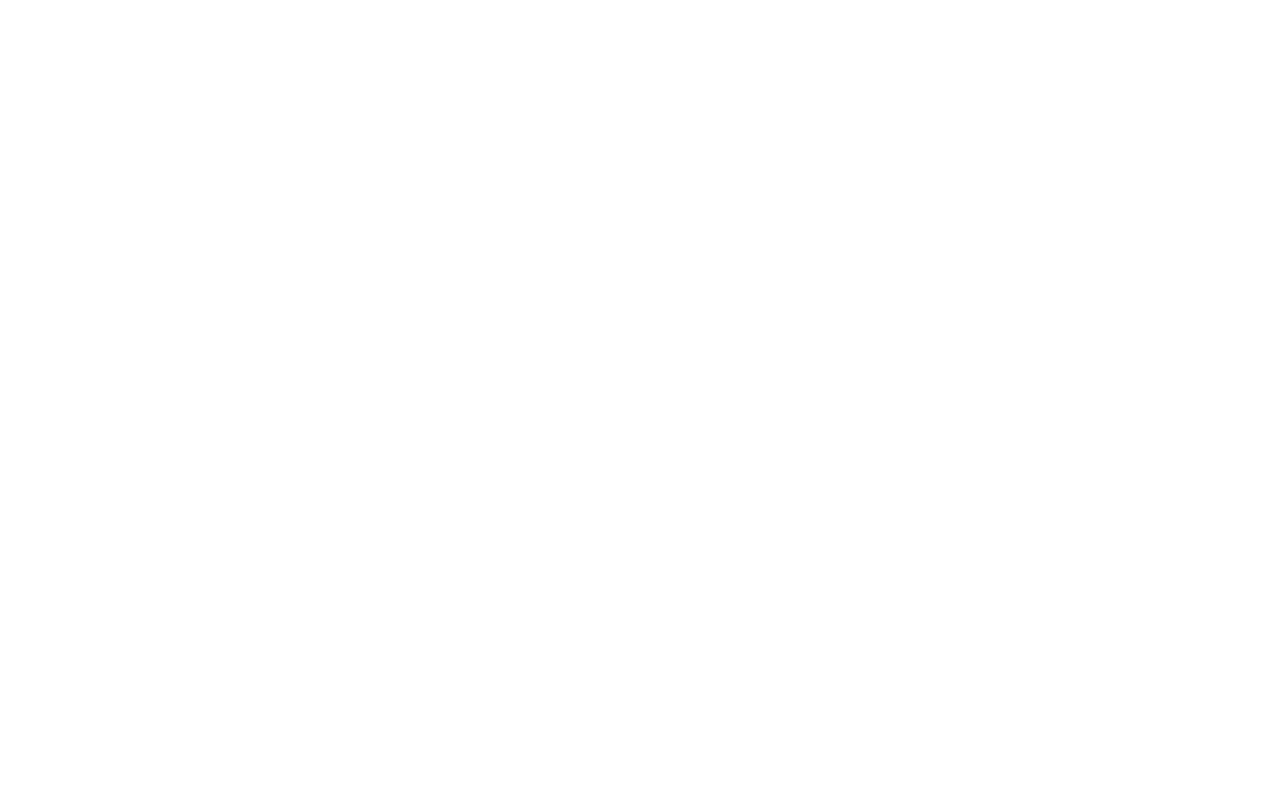
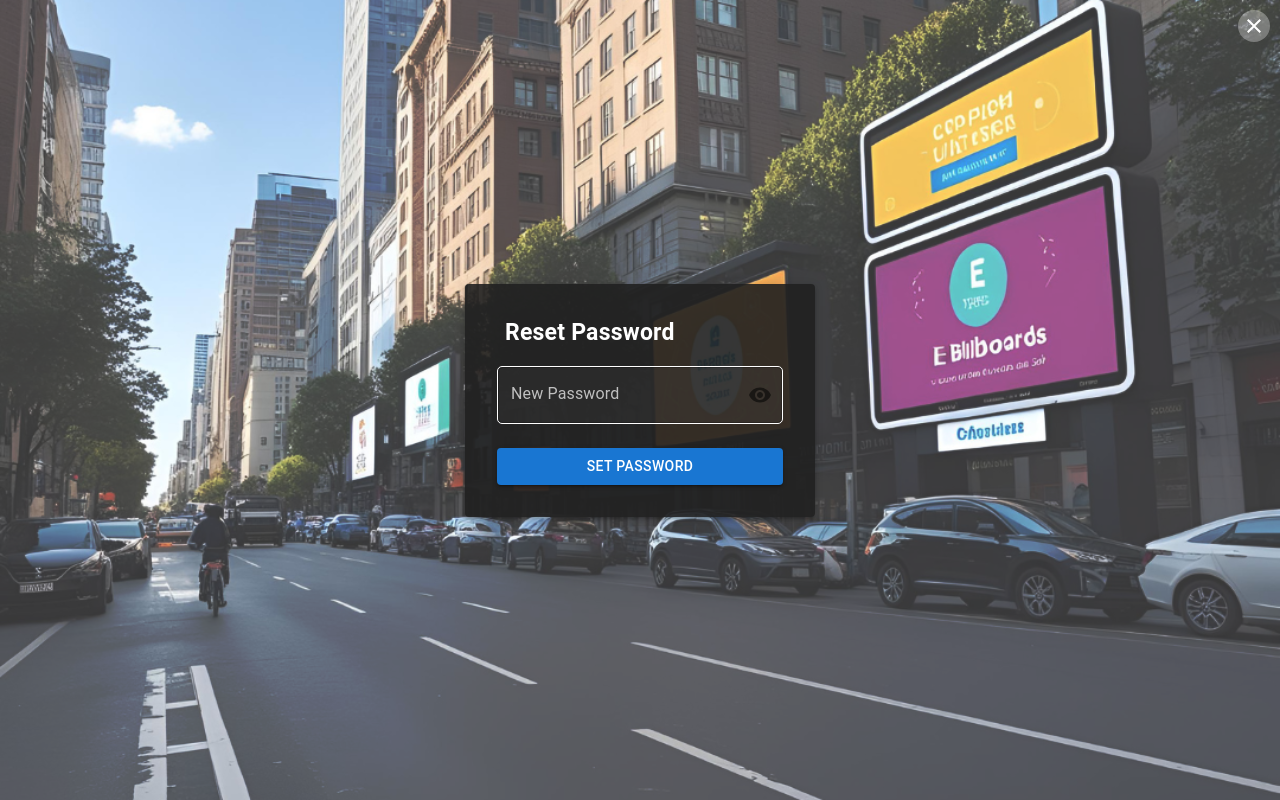
Before and after one commit to ridhdhi2510/E-Advertisement-Frontend, a React (Vite) app: page /resetpassword/1 in a window 1280 px wide. Before the commit this address had no page. Built offline with nearby package versions, Linux system fonts and the light colour scheme.

Commit message:
forgot and reset password

```diff
--- a/src/App.jsx
+++ b/src/App.jsx
@@ -17,6 +17,7 @@
 import PaymentDetails from "./customer/PaymentDetails";
 import PaymentPage from "./customer/PaymentPage";
 import { UpdateMyScreen } from "./agency/UpdateMyScreen";
+import { ResetPassword } from "./component/ResetPassword";
 
 function App() {
   axios.defaults.baseURL = "http://localhost:3000";
@@ -26,6 +27,7 @@
         <Routes>
           <Route path="/" element={<Home />} />
           <Route path="/signin" element={<SignIn />} />
+          <Route path="/resetpassword/:token" element={<ResetPassword />}></Route>
           <Route path="/signup" element={<SignUp />} />
           <Route path="/agency/*" element={<AgencyPage />}>
             <Route index element={<DefaultPage />} />
--- /dev/null
+++ b/src/component/ResetPassword.jsx
@@ -0,0 +1,112 @@
+import React, { useState } from 'react'
+import { useForm } from 'react-hook-form'
+import { Dialog, DialogTitle, TextField, Button, Select, MenuItem, FormControl, InputLabel, Box, Typography, Paper, Divider, FormControlLabel, Checkbox, IconButton, InputAdornment } from '@mui/material';
+import { Visibility, VisibilityOff } from "@mui/icons-material";
+import axios from 'axios';
+import bgImg from '../assets/Bg-1.png';
+import CloseIcon from "@mui/icons-material/Close";
+import { useNavigate, useParams } from 'react-router-dom';
+
+export const ResetPassword = () => {
+
+    const [showPassword, setShowPassword] = useState(false);
+    const {register,handleSubmit, formState: {errors}} = useForm()
+    const navigate = useNavigate();
+    const token = useParams().token
+
+    const handleTogglePassword = () => {
+        setShowPassword(!showPassword);
+    };
+
+    const submitHandler = async(data)=>{
+        const obj = {
+            token: token,
+            password: data.password
+        }
+        const res = await axios.post("/user/resetpassword",obj)
+        if(res.status == 200){
+            alert(res.data.message)
+            navigate("/signin")
+        }
+        else{
+            alert("Update failed")
+        }
+    }
+
+  return (
+    <Box display="flex" justifyContent="center" alignItems="center" height="100vh" bgcolor="#f5f5f5" sx={{
+        backgroundImage: `url(${bgImg})`,
+        backgroundSize: "cover",
+        backgroundPosition: "center",
+        backgroundRepeat: "no-repeat",
+        backgroundColor: "rgba(103, 102, 102, 0.55)", // Light opacity overlay
+        backgroundBlendMode: "lighten",
+    }}>
+
+        <Paper elevation={3} sx={{ padding: 4, width: 350, bgcolor: "rgba(33, 33, 33, 0.9)", color: "white" }}>
+
+            <Box display="flex" justify-content="space-between" alignItems="center" width="100%">
+                <Typography fontWeight="bold" align="center" sx={{ ml: 1, fontSize: "23px", whiteSpace: "nowrap" }}>
+                    Reset Password
+                </Typography>
+
+                <IconButton onClick={() => navigate("/")} color="inherit" sx={{
+                    position: "absolute",
+                    top: "10px",
+                    right: "10px",
+                    width: "32px",  // Set a fixed width
+                    height: "32px", // Set a fixed height
+                    minWidth: "auto", // Prevents default stretching
+                    padding: "5px",  // Reduces padding
+                    color: "white", backgroundColor: "rgba(255, 255, 255, 0.3)", // Light opacity background
+                    borderRadius: "50%", // Make it round
+                    ml: "auto", p: 0
+                }}>
+                    <CloseIcon fontSize="medium" />
+                </IconButton>
+            </Box>
+
+
+            <form onSubmit={handleSubmit(submitHandler)}>
+                <TextField
+                    fullWidth
+                    label="New Password"
+                    type={showPassword ? "text" : "password"} // Toggle visibility
+                    variant="outlined"
+                    margin="normal"
+                    sx={{
+                        "& .MuiOutlinedInput-root.Mui-focused fieldset": {
+                            borderColor: "rgba(255, 255, 255, 0.7)", // Change focus border color to white
+                        },
+                    }}
+                    {...register("password", { required: "Password is required", minLength: { value: 6, message: "Minimum 6 characters" } })}
+                    error={!!errors.password}
+                    helperText={errors.password?.message}
+                    InputProps={{
+                        endAdornment: (
+                            <InputAdornment position="end">
+                                <IconButton onClick={handleTogglePassword} edge="end">
+                                    {showPassword ? <VisibilityOff /> : <Visibility />}
+                                </IconButton>
+                            </InputAdornment>
+                        ),
+                        style: {
+                            color: "white", // Text color
+                            backgroundColor: "rgba(71, 70, 70, 0.2)", // Slightly visible background
+                            borderRadius: "5px",
+                            border: "1px solid white",
+                        },
+                    }}
+                    InputLabelProps={{
+                        style: { color: "rgba(255, 255, 255, 0.7)" }, // Label color
+                    }}
+                />
+                <Button type="submit" fullWidth variant="contained" color="primary" sx={{ mt: 2 }}>
+                    Set Password
+                </Button>
+            </form>
+        </Paper>
+
+    </Box>
+  )
+}
--- a/src/component/SignIn.jsx
+++ b/src/component/SignIn.jsx
@@ -1,17 +1,18 @@
 import { Link, Navigate, useNavigate } from 'react-router-dom';
 import { useForm } from 'react-hook-form';
 import { useState } from 'react';
-import { Dialog, DialogTitle, TextField, Button, Select, MenuItem, FormControl, InputLabel, Box, Typography, Paper, Divider, FormControlLabel, Checkbox, IconButton, InputAdornment } from '@mui/material';
+import { Dialog, DialogTitle, TextField, Button, Select, MenuItem, FormControl, InputLabel, Box, Typography, Paper, Divider, FormControlLabel, Checkbox, IconButton, InputAdornment, alertClasses } from '@mui/material';
 import { Visibility, VisibilityOff } from "@mui/icons-material";
 import axios from 'axios';
 import bgImg from '../assets/Bg-1.png';
 import CloseIcon from "@mui/icons-material/Close";
+import { event } from 'jquery';
 
 
 export default function SignIn() {
     //hook
     const [showPassword, setShowPassword] = useState(false);
-    const { register, handleSubmit, formState: { errors }, } = useForm();
+    const { register, handleSubmit,getValues, formState: { errors }, } = useForm();
     const navigate = useNavigate();
 
 
@@ -42,8 +43,40 @@
             }
         } catch (error) {
             console.error("Login Error:", error);
+            if(error.response){
+                alert(error.response.data.message)
+            }
+            else {
+                alert("An unexpected error occurred.");
+            }
         }
     };
+
+    const onForgotPassword = async(event)=> {
+
+        event.preventDefault();
+
+        const email = getValues("email");//getValues parameter of useForm for getting specific data from useForm data (which is here onSubmit data)
+
+        if (!email) {
+            alert("Enter your email");
+            return;
+          }
+
+        const maildata = { email };
+
+        try{
+            const res = await axios.post("/user/forgotpassword",maildata)
+            if(res.status === 200){
+                alert(res.data.message)
+            }
+        }
+        catch(err){
+            // alert(err.message)
+            alert(err.response?.data?.message);
+            console.error("Forgot Password Error:", err);
+        }
+    }
 
 
     // const onSubmit = async (data) => {
@@ -198,6 +231,11 @@
                 <Typography align="center" sx={{ mt: 2 }}>
                     Don't have an account? <Link to="/signup" style={{ color: '#1976d2' }}>Create one</Link>
                 </Typography>
+
+                <Typography align="center" sx={{ mt: 2 }}>
+                    <Link to="" style={{ color: '#1976d2' }} onClick={onForgotPassword}>Forgot Your Password?</Link>
+                    {/* to="" makes the link behave like a normal text element. */}
+                </Typography>
             </Paper>
 
         </Box>
```
Also changed, not shown: 1 other file (tests, documents, lock files or other folders).
